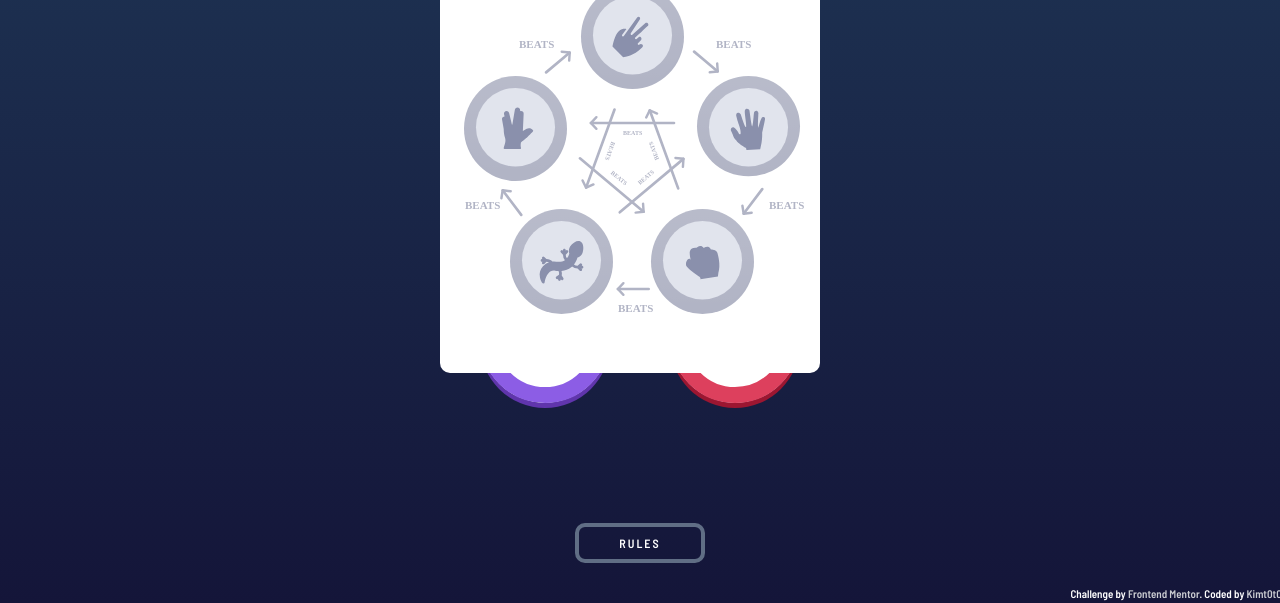
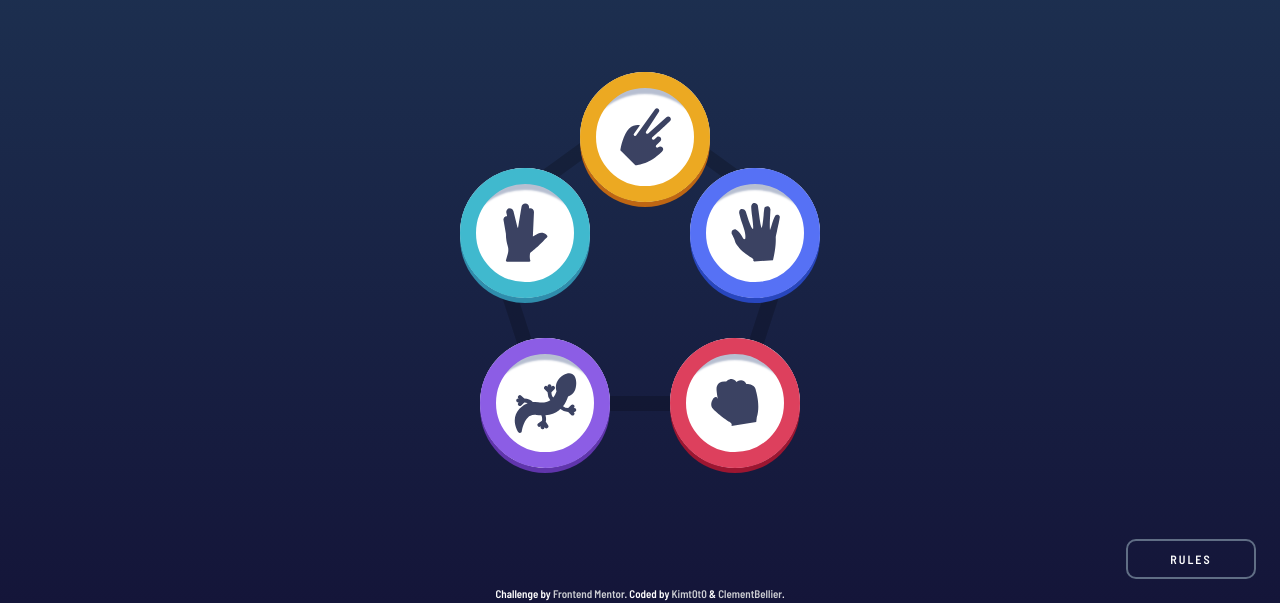
Before and after one commit to ClementBellier/Rock-Paper-Scissors-Lizard-Spock-game, a website: page index.html in a window 1280 px wide. Shown: the part 197-800 px from the top of the page. Drawn offline with nearby package versions, Linux system fonts and the light colour scheme.

Commit message:
On the index page I improved the display of the various elements and changed a bit of the HTML semantics with the addition of sections and button tags - I also started the implementation of the js part for the rules modal that I am willing to continue later on today

```diff
--- a/index.html
+++ b/index.html
@@ -20,7 +20,7 @@
     </header>
     <main>
       <!-- ¤¤¤ Bloc-01: Contenu jeu ¤¤¤ -->
-      <section class="pentagon">
+      <section class="pentagon section">
         <ol class = "token__list" id="token__list">
           <li class="token scissors" id="scissors">
             <div class="token__border">
@@ -51,19 +51,21 @@
       </section>
       <!-- ¤¤¤ END Bloc-01 ¤¤¤ -->
       <!-- ¤¤¤ Bloc-02: Règles du jeu ¤¤¤ -->
-      <section class="modal rules">
+      <section class="modal rules section" id="modal-rules">
         <h2 class="rules__title">Rules</h2>
-          <button type="button" class="rules__exit">
+          <button type="button" class="rules__exit" id="rules-exit">
             <img src="./images/icon-close.svg" alt="Fermer les règles du jeu" />
           </button>
         </span>
         <img src="./images/image-rules-bonus.svg" alt="Game rules.\n" />
       </section>
+      <section class="rules section">
+        <button type="button" class="rules button" id="rules-button">Rules</button>
+      </section>
       <!-- ¤¤¤ END Bloc-02 ¤¤¤ -->
     </main>
 
-    <footer>
-      <div class="rules__button" id="rules__button">Rules</div>
+    <footer class="footer">
       <div class="attribution">
         Challenge by <a href="https://www.frontendmentor.io?ref=challenge" target="_blank">Frontend Mentor</a>.
         Coded by <a href="#">Kimt0t0</a> & <a href="#">ClementBellier</a>.
--- a/js/_index.js
+++ b/js/_index.js
@@ -35,5 +35,23 @@ async function createTokens (tokens) {
 /* *** ACTIONS *** */
 
 (async function() {
-    var newTokens = await createTokens(tokens);
+    //var newTokens = await createTokens(tokens);
 }) ()
+
+
+/* MODAL RÈGLES */
+var modal = document.getElementById("modal-rules");
+var rulesBtn = document.getElementById("rules-button");
+var rulesExit = document.getElementById("rules-exit");
+
+/* Ouverture */
+rulesBtn.addEventListener("click", function(e) {
+    console.log("clic sur le bouton");
+    modal.style.display = "block";
+})
+
+
+/* Fermeture */
+rulesExit.onclick = function() {
+    modal.style.display = "none";
+}
--- a/sass/components/_modal.scss
+++ b/sass/components/_modal.scss
@@ -1,11 +1,12 @@
 .modal {
+    display: none;
+
     @include angles;
-    display: block;
     box-sizing: border-box;
     width: 380px;
     height: 450px;
     padding: 1.5em;
-    z-index: 100;
+    z-index: 1;
     background-color: #fff;
     border: none;
     position: absolute;
--- /dev/null
+++ b/sass/components/_rules.scss
@@ -0,0 +1,28 @@
+.rules {
+    .section {
+        position: relative;
+    }
+    .button{
+        position: absolute;
+        bottom: 2em;
+        right: 2em;
+        width: 130px;
+        height: 40px;
+        border: 2px solid $header-outline;
+        @include angles;background-color: transparent;
+        color: white;
+        text-align: center;
+        line-height: (40px - 4 * 2); //height - border-width
+        font-size: 12px;
+        text-transform: uppercase;
+        letter-spacing: 2px;
+        transition: all 500ms ease;
+        cursor: pointer;
+
+        &:hover {
+            border-color: lighten($header-outline,15);
+            background-color: rgba(255,255,255,.15);
+            transform: scale(1.1);
+        }
+    }
+}
--- a/sass/layout/_attribution.scss
+++ /dev/null
@@ -1,8 +0,0 @@
-.attribution {
-    font-size: 11px;
-    position: fixed;
-    bottom: 2px;
-    width: 100vw;
-    text-align: center;
-}
-.attribution a { color: hsl(225, 8%, 81%); }
--- a/sass/layout/_body.scss
+++ b/sass/layout/_body.scss
@@ -15,4 +15,8 @@ body{
 
 main {
     height: 75vh;
+    display: flex;
+    flex-direction: column;
+    justify-content: center;
+    align-items: center;
 }
--- a/sass/layout/_footer.scss
+++ b/sass/layout/_footer.scss
@@ -1,4 +1,14 @@
 footer {
-    position: absolute;
     bottom: 5%;
+    height: 3em;
+    display: flex;
+    justify-content: center;
+    .attribution {
+        font-size: 11px;
+        position: fixed;
+        bottom: 2px;
+        width: 100vw;
+        text-align: center;
+    }
+    .attribution a { color: hsl(225, 8%, 81%); }
 }
--- a/sass/layout/_rules.scss
+++ /dev/null
@@ -1,19 +0,0 @@
-.rules__button{
-    width: 130px;
-    height: 40px;
-    border: 4px solid $header-outline;
-    @include angles;
-    text-align: center;
-    line-height: (40px - 4 * 2); //height - border-width
-    font-size: 12px;
-    text-transform: uppercase;
-    letter-spacing: 2px;
-    transition: all 500ms ease;
-    cursor: pointer;
-
-    &:hover{
-        border-color: lighten($header-outline,15);
-        background-color: rgba(255,255,255,.15);
-        transform: scale(1.1);
-    }
-}
--- a/sass/main.scss
+++ b/sass/main.scss
@@ -4,8 +4,7 @@
 @import './utils/mixins';
 @import './layout/body';
 @import './layout/header';
-@import './layout/attribution';
-@import './layout/rules';
+@import './components/rules';
 @import './layout/footer';
 @import './components/pentagon';
 @import './components/tokens';
```
Also changed, not shown: dist/index.html, js/dist/_index.dev.js, js/dist/_index.min.js, sass/layout/dist/_footer.css, sass/layout/dist/_footer.min.css, style.css, 5 other files.
